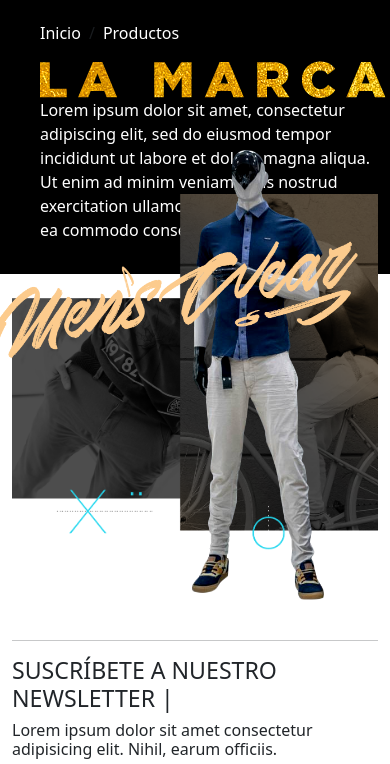
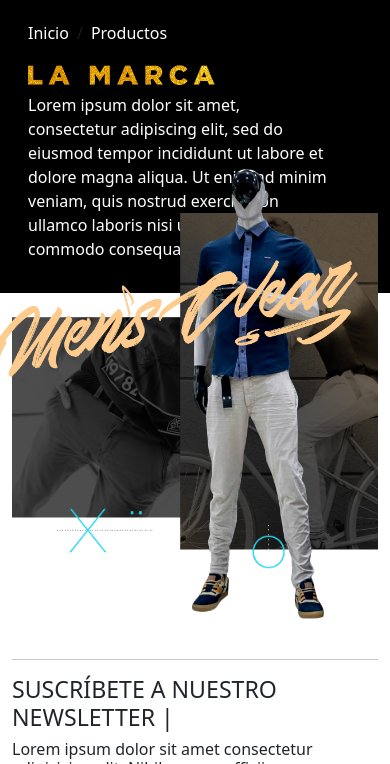
Before and after one commit to karenvargas9807/PruebaTecnicaFront-KarenVargas, a plain HTML site: page index.html in a window 390 px wide. Shown: the part 59-823 px from the top of the page. Drawn offline with nearby package versions, Linux system fonts and the light colour scheme.

Commit message:
herders responsive

```diff
--- a/index.html
+++ b/index.html
@@ -18,9 +18,8 @@
         <div class="container">
           <a class="navbar-brand" href="index.html">
             <img class="logotipo" src="images/logo.png" alt=""></a>
-                <button class="navbar-toggler" type="button" data-bs-toggle="collapse"
-                    data-bs-target="#navbarNavAltMarkup" aria-controls="navbarNavAltMarkup" aria-expanded="false"
-                    aria-label="Toggle navigation">
+          <button class="navbar-toggler" type="button" data-bs-toggle="collapse" data-bs-target="#navbarNavAltMarkup"
+            aria-controls="navbarNavAltMarkup" aria-expanded="false" aria-label="Toggle navigation">
             <span class="navbar-toggler-icon"></span>
           </button>
           <div class="collapse navbar-collapse" id="navbarNavAltMarkup">
@@ -43,8 +42,7 @@
     </nav>
 
     <!-- Inicio -->
-        <div style="background-color: black; color: white;">
-            <div class="container">
+    <div  style="background-color: black; color: white;">
       <div class="container">
         <div class="row">
           <div class="col text-right m-3">
@@ -54,15 +52,13 @@
                 <li class="breadcrumb-item" aria-current="page">Productos</li>
               </ol>
             </nav>
-                            <img src="images/bgtext.png" alt="">
-
-                            <p>Lorem ipsum dolor sit amet, consectetur adipiscing elit, sed do eiusmod tempor incididunt
+            <img src="images/bgtext.png" alt="" style="height: 20px;">
+            <p class="mt-2" style="width: 300px;">Lorem ipsum dolor sit amet, consectetur adipiscing elit, sed do
+              eiusmod tempor incididunt
               ut
               labore et dolore magna aliqua. Ut enim ad minim veniam, quis nostrud exercitation
               ullamco
               laboris nisi ut aliquip ex ea commodo consequat.</p>
-
-                        </div>
           </div>
         </div>
       </div>
@@ -75,8 +71,7 @@
           <img class="img-fluid" src="images/asset-bg.png" alt="" style="margin-top: -80px">
           <img class="img-fluid" src="images/asset-person.png" alt=""
             style="margin-top: -410px; margin-left: 180px; height: 450px;"><!-- margin-top: -360px; margin-left: 145px; height: 450px; -->
-                    <img class="img-fluid" src="images/text.png" alt=""
-                        style="margin-top: -630px; margin-left: -20px; ">
+          <img class="img-fluid" src="images/text.png" alt="" style="margin-top: -630px; margin-left: -20px; ">
         </div>
       </div>
     </div>
@@ -109,17 +104,14 @@
           <input type="text" class="form-control" placeholder="NOMBRE:" aria-label="nombre">
         </div>
         <div class="col">
-                    <input type="email" class="form-control" placeholder="CORREO ELECTRONICO:"
-                        aria-label="correo electronico">
+          <input type="email" class="form-control" placeholder="CORREO ELECTRONICO:" aria-label="correo electronico">
         </div>
         <div class="row">
           <div class="col">
-                        <input type="text" class="form-control" placeholder="TIPO DE DOCUMENTO:"
-                            aria-label="tipo de documento">
+            <input type="text" class="form-control" placeholder="TIPO DE DOCUMENTO:" aria-label="tipo de documento">
           </div>
           <div class="col">
-                        <input type="text" class="form-control" placeholder="NÚMERO DE DOCUMENTO:"
-                            aria-label="numero de documento">
+            <input type="text" class="form-control" placeholder="NÚMERO DE DOCUMENTO:" aria-label="numero de documento">
           </div>
         </div>
         <div class="row">
```
Lines whose indentation alone changed are shown as unchanged.
